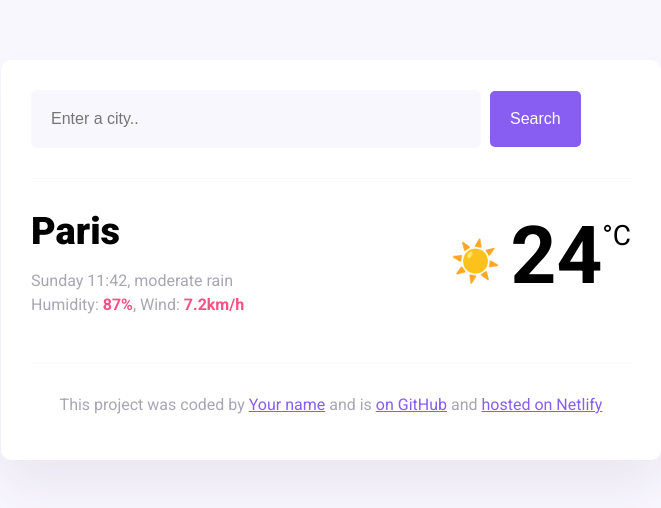
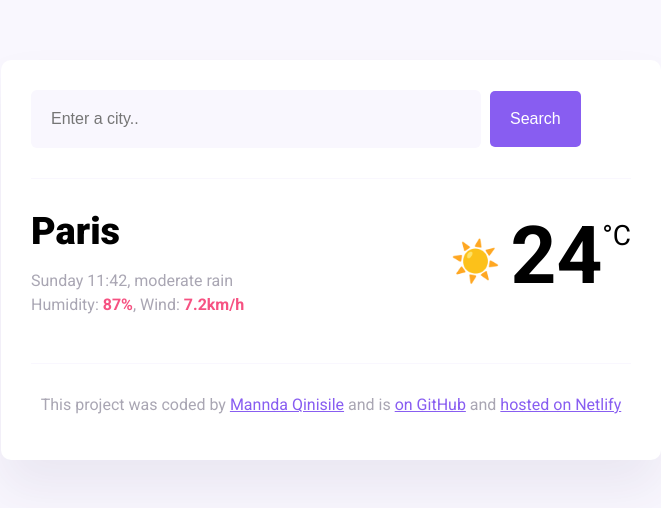
Before and after one commit to qmannda/GitHub-Hosting, a website built with Parcel: page index.html in a window 1280 px wide. Shown: the whole page, without its empty margins (309-970 px from the left). Built offline with nearby package versions, Linux system fonts and the light colour scheme.

Commit message:
update footer

```diff
--- a/index.html
+++ b/index.html
@@ -47,7 +47,7 @@
       <footer>
         <p>
           This project was coded by
-          <a href="#" target="_blank">Your name</a> and is
+          <a href="#" target="_blank">Mannda Qinisile</a> and is
           <a href="#" target="_blank"> on GitHub</a> and
           <a href="#" target="_blank">hosted on Netlify</a>
         </p>
```
